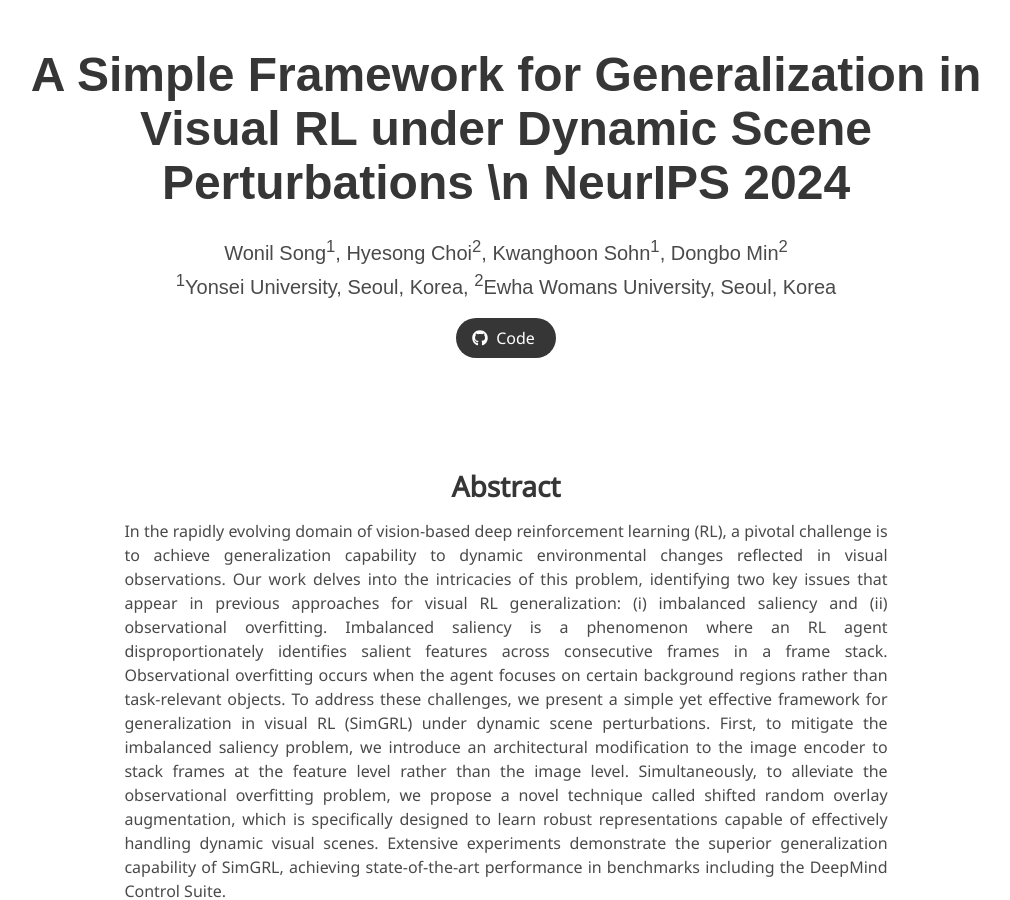
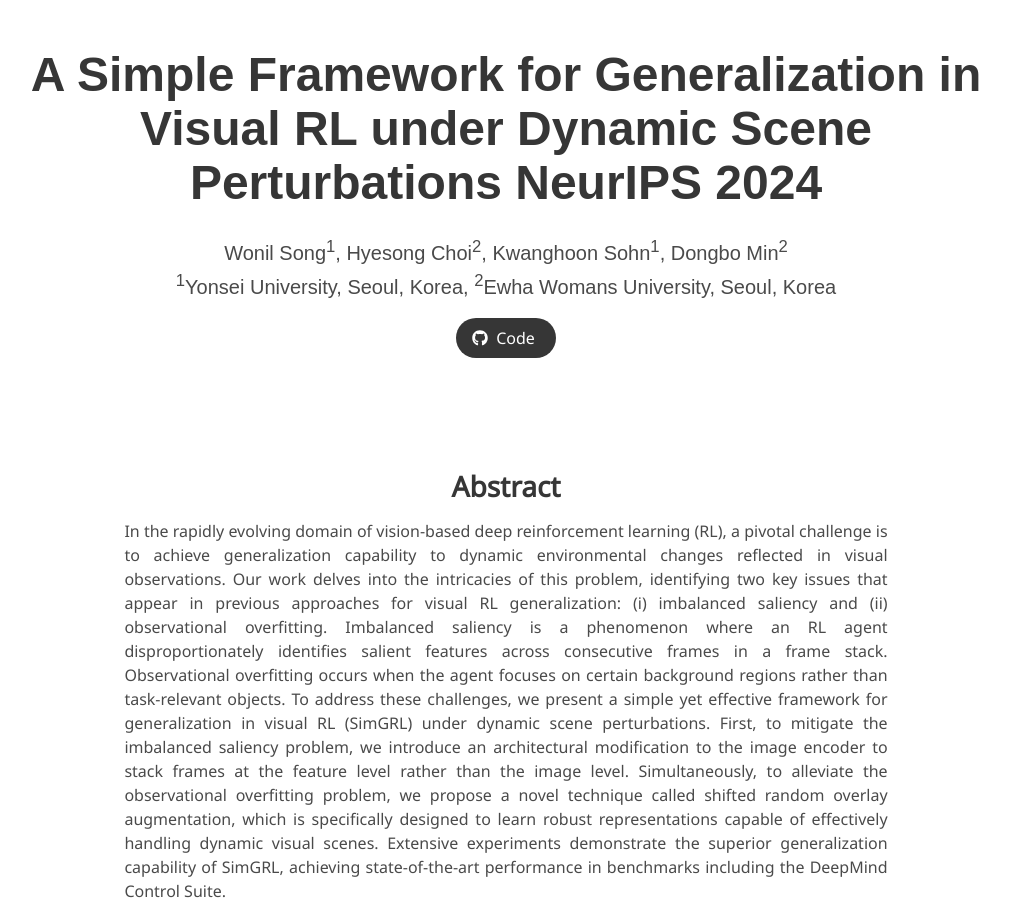
Before and after one commit to W-Song11/SimGRL, a Jekyll site: the page built from index.md, in a window 1280 px wide and 900 px high. Shown: the whole window, without its empty margins (134-1144 px from the left). Built offline with Jekyll 4.4.1, drawn with Linux system fonts in a browser that asks for light colours; some web fonts are replaced.

```diff
--- a/index.md
+++ b/index.md
@@ -2,7 +2,7 @@
 layout: project_page
 permalink: /
 
-title: A Simple Framework for Generalization in Visual RL under Dynamic Scene Perturbations \n NeurIPS 2024
+title: A Simple Framework for Generalization in Visual RL under Dynamic Scene Perturbations NeurIPS 2024
 authors:
     Wonil Song<sup>1</sup>, Hyesong Choi<sup>2</sup>, Kwanghoon Sohn<sup>1</sup>, Dongbo Min<sup>2</sup>
 affiliations:
```
